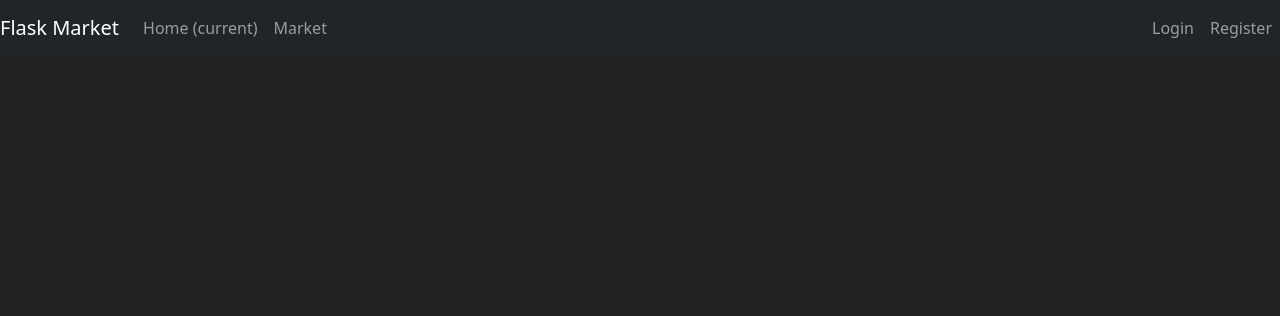
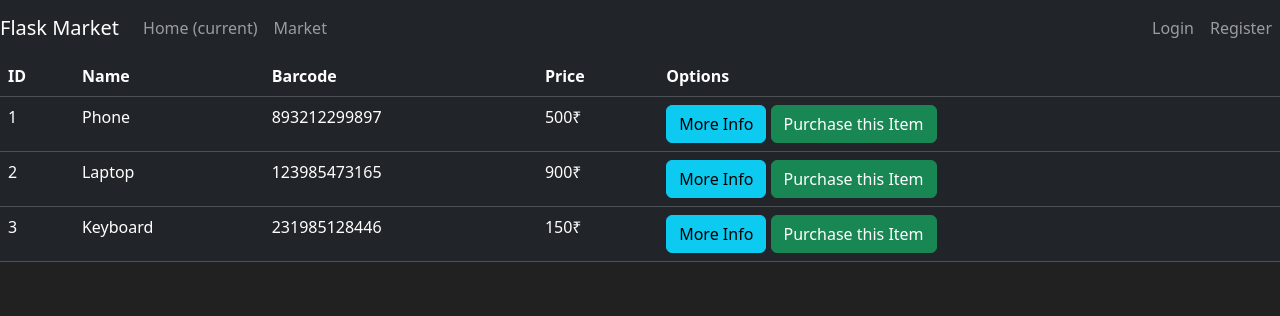
Before and after one commit to AnandC7github/Python-Flask-Market-Proj1, a Flask app: page /market in a window 1280 px wide. Shown: the top 316 px of the page. Run offline with Flask 3, Linux system fonts and the light colour scheme.

Commit message:
Updated code in market.html:  - Set the title to "Market Page." - Updated content block to include a table with columns for ID, Name, Barcode, Price, and Options. - Used a for loop to iterate through items and display the corresponding values in the table.

```diff
--- a/templates/market.html
+++ b/templates/market.html
@@ -4,4 +4,31 @@
 {% endblock %}
 
 {% block content %}
+  <table class="table table-hover table-dark">
+      <thead>
+          <tr>
+              <!-- Your Columns HERE -->
+            <th scope="col">ID</th>
+            <th scope="col">Name</th>
+            <th scope="col">Barcode</th>
+            <th scope="col">Price</th>
+            <th scope="col">Options</th>
+          </tr>
+      </thead>
+      <tbody>
+        {% for item in items %}
+        <!-- Your rows inside the table HERE: -->
+          <tr>
+            <td>{{ item.id }}</td>
+            <td>{{ item.name }}</td>
+            <td>{{ item.barcode }}</td>
+            <td>{{ item.price }}₹</td>
+            <td>
+                <button class="btn btn-outline btn-info">More Info</button>
+                <button class="btn btn-outline btn-success">Purchase this Item</button>
+            </td>
+          </tr>
+        {% endfor %}
+      </tbody>
+  </table>
 {% endblock %}
```
